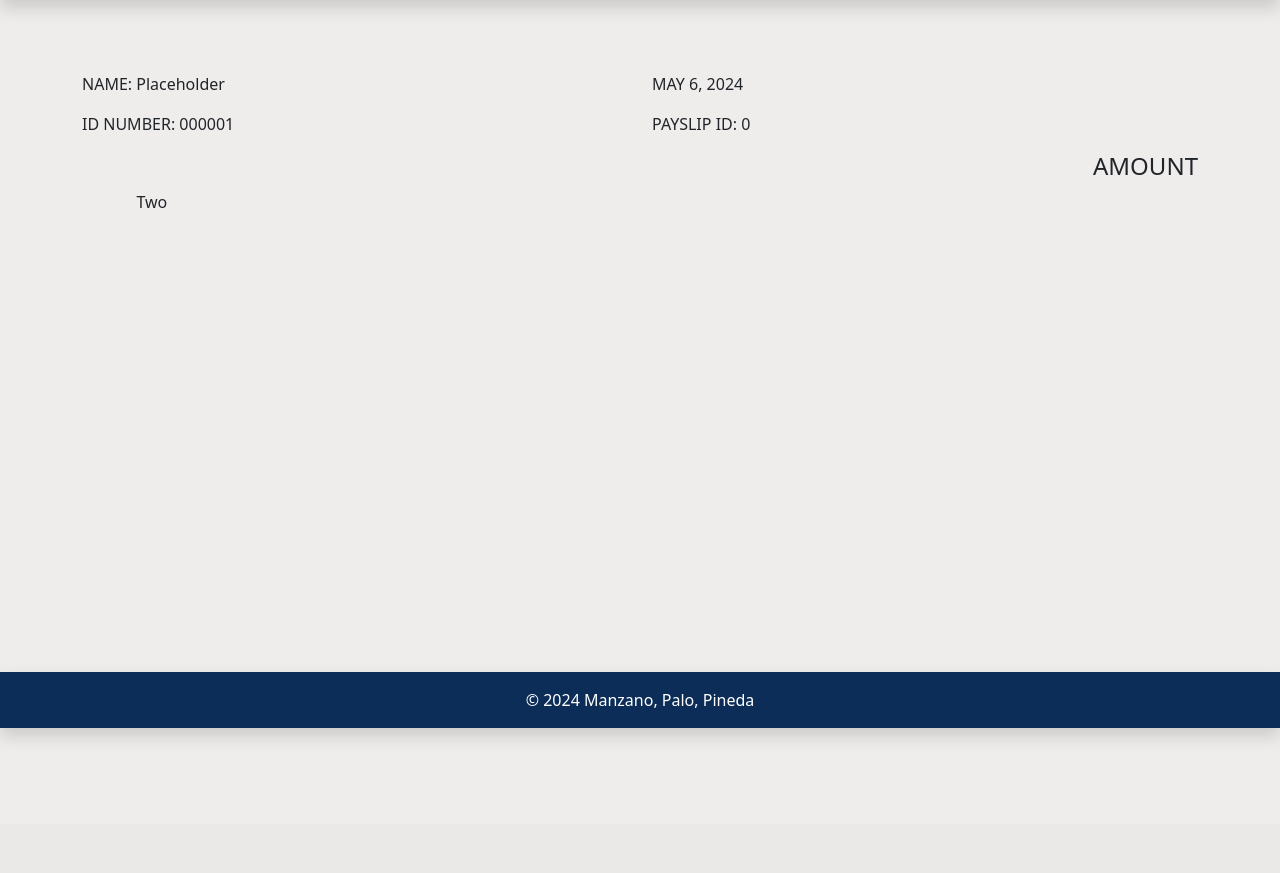
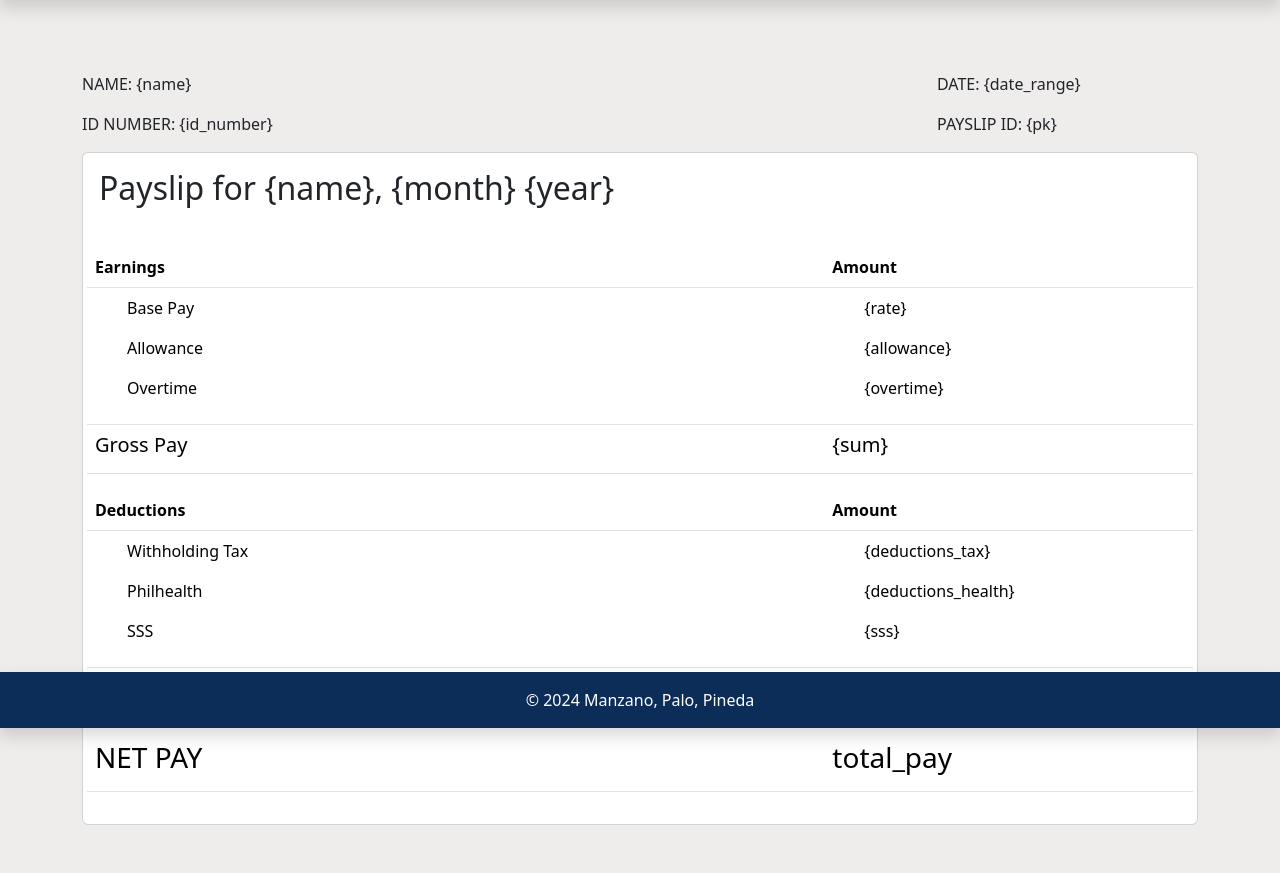
Before and after one commit to nicolePalo/Manzano-Palo-Pineda_Lazapee, a Django app: template payroll_app/templates/payroll_app/view_payslip.html in a window 1280 px wide. Shown: the part 72-945 px from the top of the page. Before the commit the page ends 809 px from the top, so only its background shows below. Run offline with Django 4.2, Linux system fonts and the light colour scheme; the template is opened without the code that fills it, so the values that code supplies are empty.

Commit message:
finished: frontend of view_payslips
urgent to-follow: making it functional

```diff
--- a/payroll_app/templates/payroll_app/view_payslip.html
+++ b/payroll_app/templates/payroll_app/view_payslip.html
@@ -1,32 +1,82 @@
 {% extends 'payroll_app/base.html' %}
 {% load static %}
 
-{% block title %}View Payslip{% endblock %}
+{% block title %}Payslip Details{% endblock %}
 
 {% block content %}
 <!--Payslip attributes: id_number, month, year, date_range, pay_cycle, rate, earnings_allowance, deductions_tax, deductions_health, pag_ibig, sss, overtime, total_pay-->
+
 <div class="container mx">
     <div class="row">
-        <div class="col">
-            <p>NAME: Placeholder</p>
-            <p>ID NUMBER: 000001</p>
+        <div class="col-9">
+            <p>NAME: {name}</p>
+            <p>ID NUMBER: {id_number}</p>
         </div>
-        <div class="col">
-            <p>MAY 6, 2024</p>
-            <p>PAYSLIP ID: 0</p>
+        <div class="col-3">
+            <p>DATE: {date_range}</p>
+            <p>PAYSLIP ID: {pk}</p>
         </div>
     </div>
-    <div class="row">
-        <h4 class="text-end">AMOUNT</h4>
-        <!--Table for earnings-->
-        <table>
-            <thead>
-                <td>  </td>
-                <td> Two </td>
 
-            </thead>
-        </table>
-        <!--Table for deductions-->
+    <div class="card">
+        <div class="card-heading p-3"><h2>Payslip for {name}, {month} {year}</h2></div>
+        <div class="card-body p-3">
+            <div class="row">
+                <table class="table">
+                    <thead class="thead">
+                        <th class="col-8">Earnings</th>
+                        <th class="col-4">Amount</th>
+                    </thead>
+                    <tr>
+                        <td>
+                            <ul>Base Pay</ul>
+                            <ul>Allowance</ul>
+                            <ul>Overtime</ul>
+                        </td>
+                        <td>
+                            <ul>{rate}</ul>
+                            <ul>{allowance}</ul>
+                            <ul>{overtime}</ul>
+                        </td>
+                    </tr>
+                    <tr>
+                        <td><h5>Gross Pay</h5></td>
+                        <td><h5>{sum}</h5></td>
+                    </tr>
+                </table>
+            </div>
+           <div class="row">
+                <table class="table">
+                    <thead>
+                        <th class="col-8">Deductions</th>
+                        <th class="col-4">Amount</th>
+                    </thead>
+                    <tr>
+                        <td>
+                            <ul>Withholding Tax</ul>
+                            <ul>Philhealth</ul>
+                            <ul>SSS</ul>
+                        </td>
+                        <td>
+                            <!--The only thing that changes depending on the cycle-->
+                            <ul>{deductions_tax}</ul>
+                            <ul>{deductions_health}</ul>
+                            <ul>{sss}</ul>
+                        </td>
+                    </tr>
+                    <tr>
+                        <td><h5>Total deductions</h5></td>
+                        <td><h5>{sum2}</h5></td>
+                    </tr>
+                </table>
+                <table class="table p-3">
+                    <thead>
+                        <th class="col-8"><h3>NET PAY</h3></th>
+                        <th class="col-4"><h3>total_pay</h3></th>
+                    </thead>
+                </table>
+           </div>
+        </div>
     </div>
 </div>
 
--- a/payroll_app/views.py
+++ b/payroll_app/views.py
@@ -129,9 +129,9 @@
     else:
         return render(request, 'payroll_app/update_employee.html', {'employee':employee} )
 
-def view_payslip(request, pk):
-    payslip = get_object_or_404(Payslip,pk=pk)
-    return render(request,'payroll/view_payslip.html', {payslip:'payslip'})
+def view_payslip(request):
+    #payslip = get_object_or_404(Payslip,pk=pk)
+    return render(request,'payroll_app/view_payslip.html') #add context later
 
 def delete_employee(request, pk):
     employee = get_object_or_404(Employee, pk=pk)
```
Also changed, not shown: db.sqlite3.
